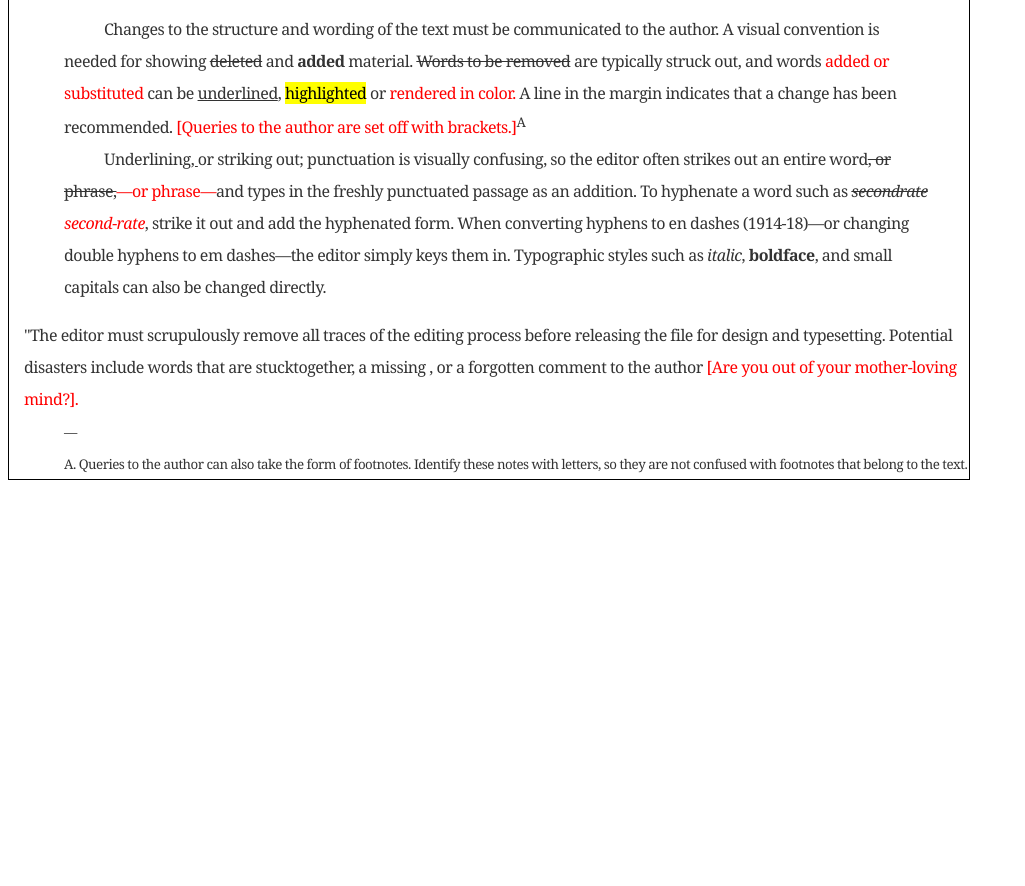
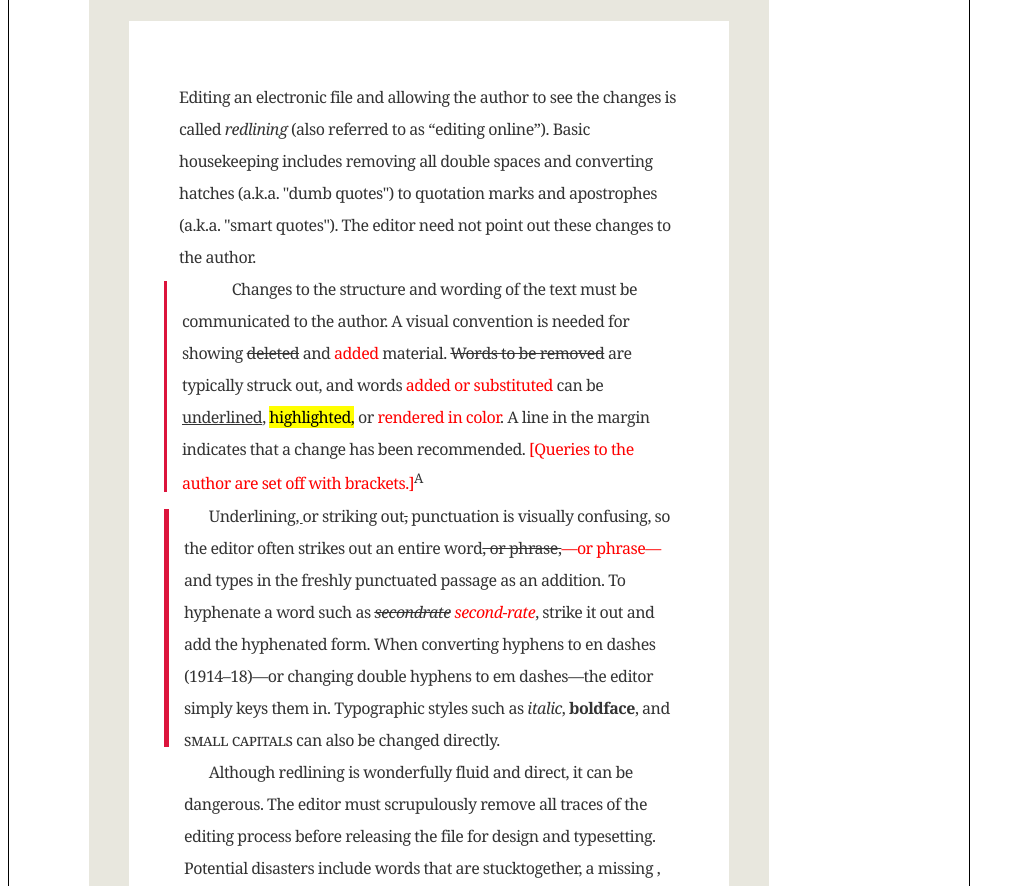
Before and after one commit to camachotd/content-markuo, a plain HTML site: page index.html in a window 1280 px wide. Shown: the part 227-1113 px from the top of the page, without its empty margins (0-1025 px from the left). Before the commit the page ends 800 px from the top, so only its background shows below. Drawn offline with Linux system fonts and the light colour scheme.

Commit message:
Add files via upload

```diff
--- a/index.html
+++ b/index.html
@@ -3,31 +3,70 @@
 <head>
   <meta charset="utf-8">
   <link rel="stylesheet" href="css/main.css">
-  <title>Editing Soft Copy </title>
+  <meta name="viewport" content="width=device-width, initial-scale=1.0, shrink-to-fit=no">
+  <!-- mobile friendly meta -->
+  <!-- internal style sheets should always be inside the head-->
+  <title>
+    Editing Soft Copy
+  </title>
   <meta name="author" content="Tamara Camacho">
 </head>
 <body>
-©
-<h1>Editing Soft Copy</h1>
+<section>
+  <hr class="style1">
+  <h1>
+    Editing Soft Copy
+  </h1>
+  <main>
+    <p>
+      Editing an electronic file and allowing the author to see the changes is called
+      <i>
+        redlining
+      </i> (also referred to as “editing online”). Basic housekeeping includes removing all double spaces and converting hatches (a.k.a. "dumb quotes") to quotation marks and apostrophes (a.k.a. "smart quotes"). The editor need not point out these changes to the author.
+    </p>
+    <p class="style1">
+      Changes to the structure and wording of the text must be communicated to the author.
+      A visual convention is needed for showing
+      <s>
+        deleted</s>
+      and
+      <ins>
+        added
+      </ins>
+      material.
+      <s>
+        Words to be removed</s>
+        are typically struck out, and words
+      <ins>
+        added or substituted</ins>
+      can be
+      <span class="underline">
+        underlined</span>,
+      <mark>
+        highlighted,</mark>
+      or
+      <span class="redline">
+        rendered in color</span>.
+      A line in the margin indicates that a change has been recommended.
+      <span class="redline">
+        [Queries to the author are set off with brackets.]</span><sup>A</sup></p>
 
-<p>Editing an electronic file and allowing the author to see the changes is called <i>redlining</i> (also referred to as “editing online”). Basic housekeeping includes removing all double spaces and converting hatches (a.k.a. "dumb quotes") to quotation marks and apostrophes (a.k.a. "smart quotes").
-  The editor need not point out these changes to the author.</p>
+<p class="style2">Underlinin<span class="underline">g, </span>or striking out<s>,</s> punctuation is visually confusing, so the editor often strikes out an entire word<s>, or phrase,</s><span class="redline">—or phrase—</span>and types in the freshly punctuated passage as an addition.
+ To hyphenate a word such as <span class="italic"><s>secondrate</s> <span class="redline"> second-rate</span></span>, strike it out and add the hyphenated form.
+ When converting hyphens to en dashes (1914–18)—or changing double hyphens to em dashes—the editor simply keys them in.
+ Typographic styles such as <span class="italic">italic</span>, <span class="bold"> boldface</span>, and <span class="small-caps"> small capitals</span> can also be changed directly.
+</p>
 
-<blockquote><p style="text-indent: 40px"> Changes to the structure and wording of the text must be communicated to the author.
- A visual convention is needed for showing <s>deleted</s> and <b class="redlining"> added </b>material.
- <s>Words to be removed</s> are typically struck out, and words <font color="red">added or substituted</font> can be <u>underlined</u>, <mark>highlighted</mark> or <font color="red">rendered in color.</font>
- A line in the margin indicates that a change has been recommended. <font color="red">[Queries to the author are set off with brackets.]</font><sup>A</sup></p>
+<p class="style3">
+  Although redlining is wonderfully fluid and direct, it can be dangerous. The editor must scrupulously remove all traces of the editing process before releasing the file for design and typesetting.
+Potential disasters include words that are stucktogether, a missing , or a forgotten comment to the author <span class="redline">[Are you out of your mother-loving mind?].</span></p>
 
-<p style="text-indent: 40px"> Underlining<u>, </u>or striking out; punctuation is visually confusing, so the editor often strikes out an entire word<s>, or phrase,<font color="red"></s>—or phrase—</font>and types in the freshly punctuated passage as an addition.
- To hyphenate a word such as <em><s>secondrate</s> <font color="red"> second-rate</font></em>, strike it out and add the hyphenated form.
- When converting hyphens to en dashes (1914-18)—or changing double hyphens to em dashes—the editor simply keys them in.
- Typographic styles such as <i>italic</i>, <b> boldface</b>, and <font-variant: small-caps> small capitals</font-variant> can also be changed directly.</p></blockquote>
+  <hr class="hr2">
 
-<p>"The editor must scrupulously remove all traces of the editing process before releasing the file for design and typesetting.
-Potential disasters include words that are stucktogether, a missing , or a forgotten comment to the author <font color="red">[Are you out of your mother-loving mind?].</font> </p>
-
-<p style="margin-left: 40px"><small>  —<br>
+<p class="style4">
   A. Queries to the author can also take the form of footnotes. Identify these notes with letters, so they are not confused with footnotes that belong to the text.</p>
 
+</main>
+</section>
 </body>
 </html>
```
